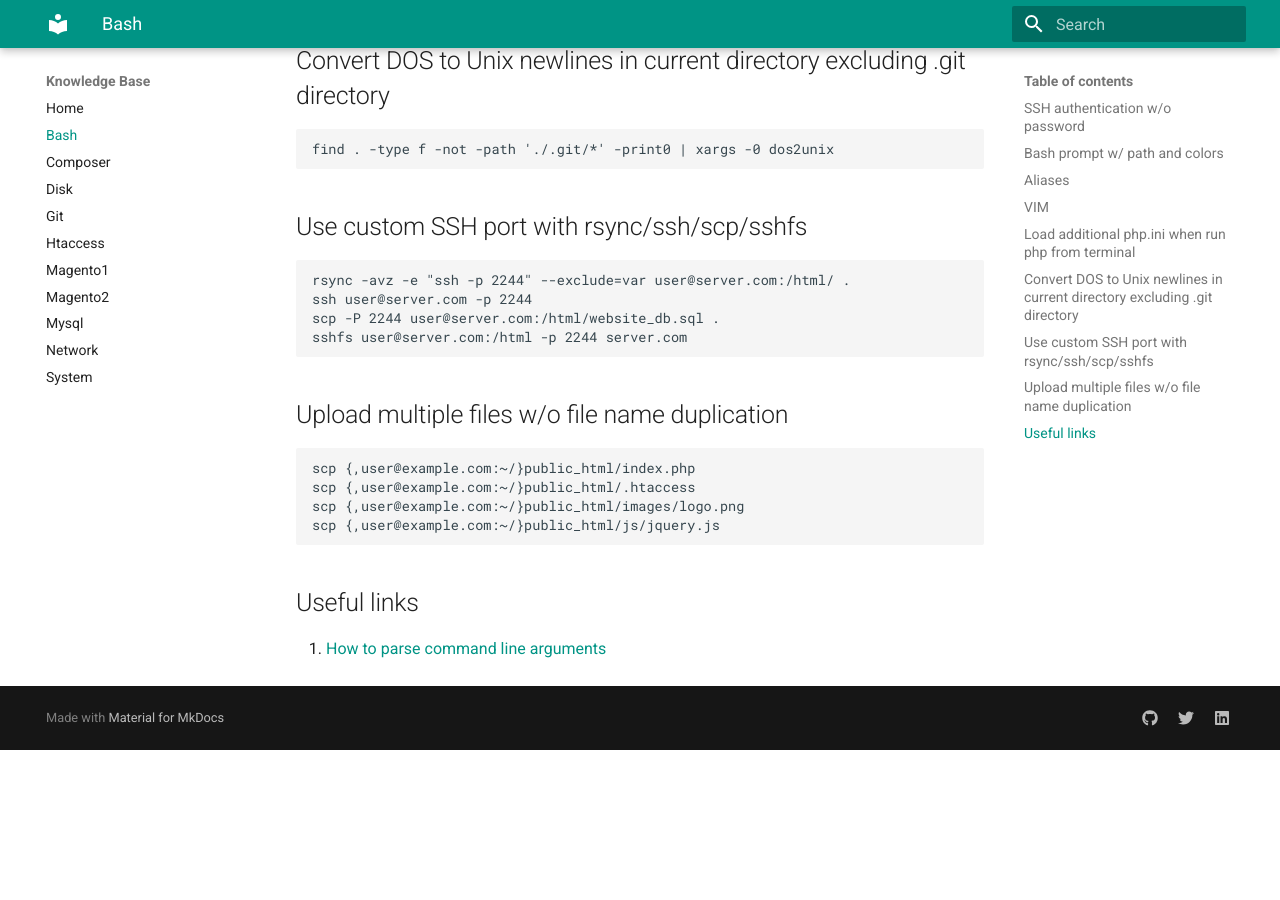
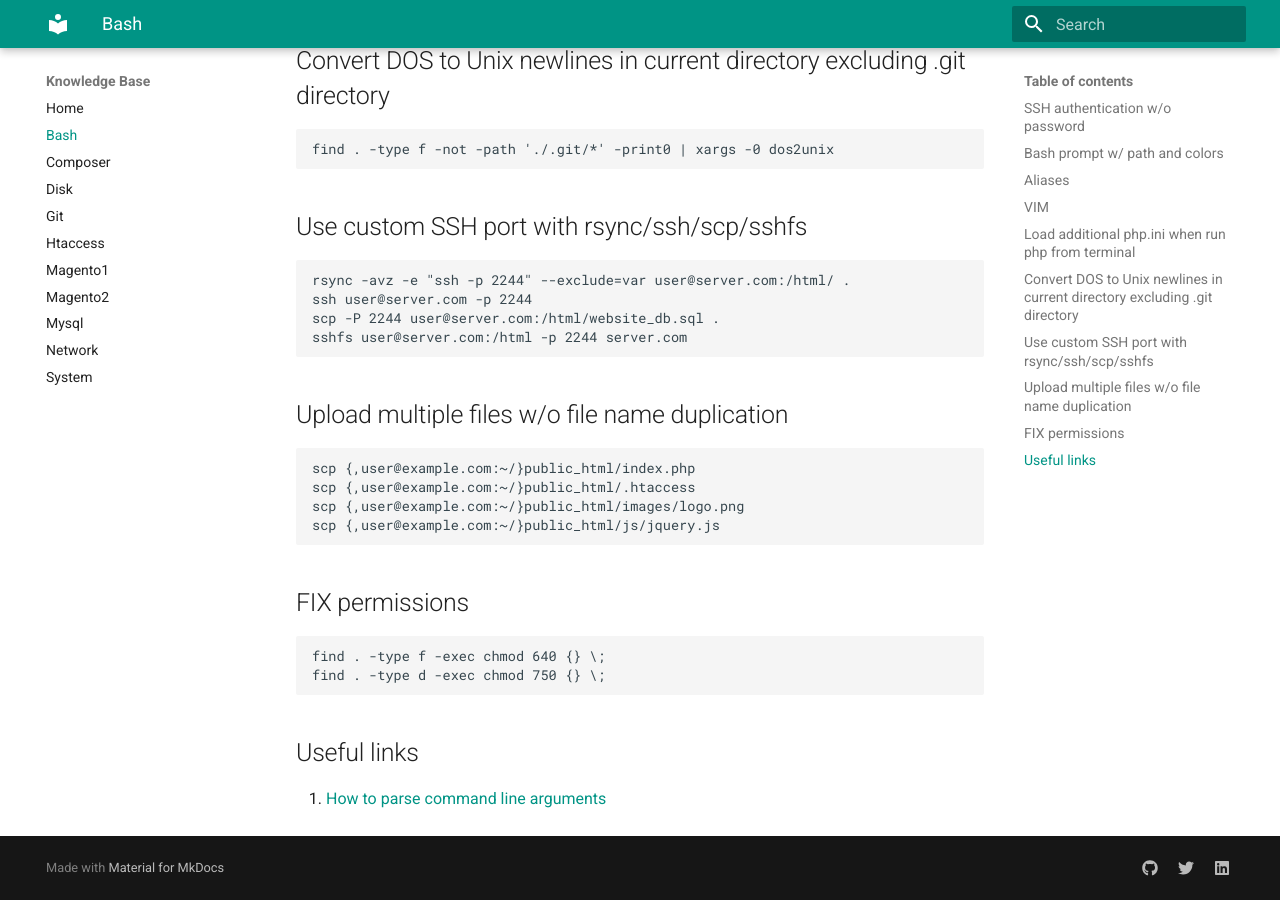
Before and after one commit to yutv/kb, an MkDocs documentation site: the page built from docs/bash.md, in a window 1280 px wide and 900 px high, scrolled down 2086 px. Built offline with MkDocs 1.6.1 and Material for MkDocs 9.7.7, drawn with Linux system fonts in a browser that asks for light colours; before the commit the page ends 2836 px from its top, so only the background shows below that.

Commit message:
Bash: fix permissions

```diff
--- a/docs/bash.md
+++ b/docs/bash.md
@@ -98,5 +98,10 @@ for code in $(seq -w 0 255); do for attr in 0 1; do printf "%s-%03s %bTest%b\n"
     scp {,user@example.com:~/}public_html/images/logo.png
     scp {,user@example.com:~/}public_html/js/jquery.js
 
+## FIX permissions
+
+    find . -type f -exec chmod 640 {} \;
+    find . -type d -exec chmod 750 {} \;
+
 ##Useful links
 1. [How to parse command line arguments](https://stackoverflow.com/questions/192249/how-do-i-parse-command-line-arguments-in-bash)
```
